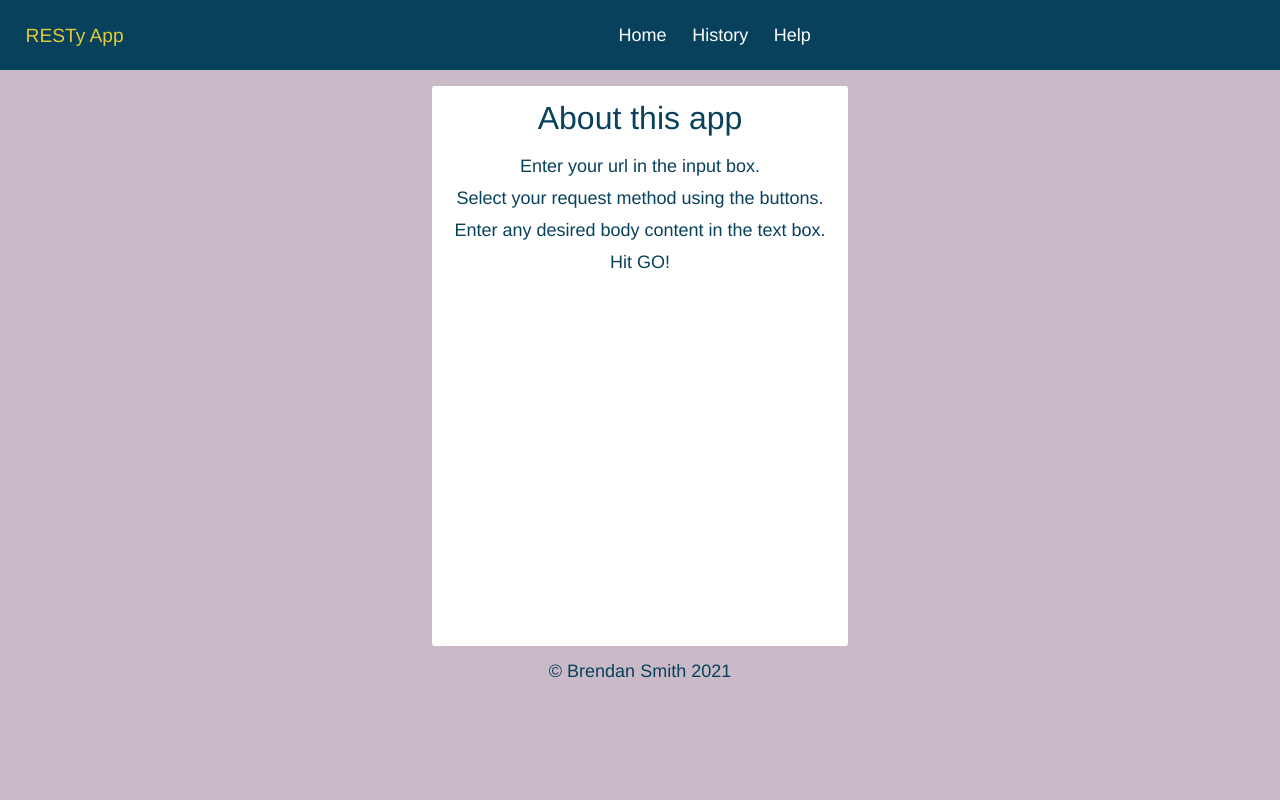
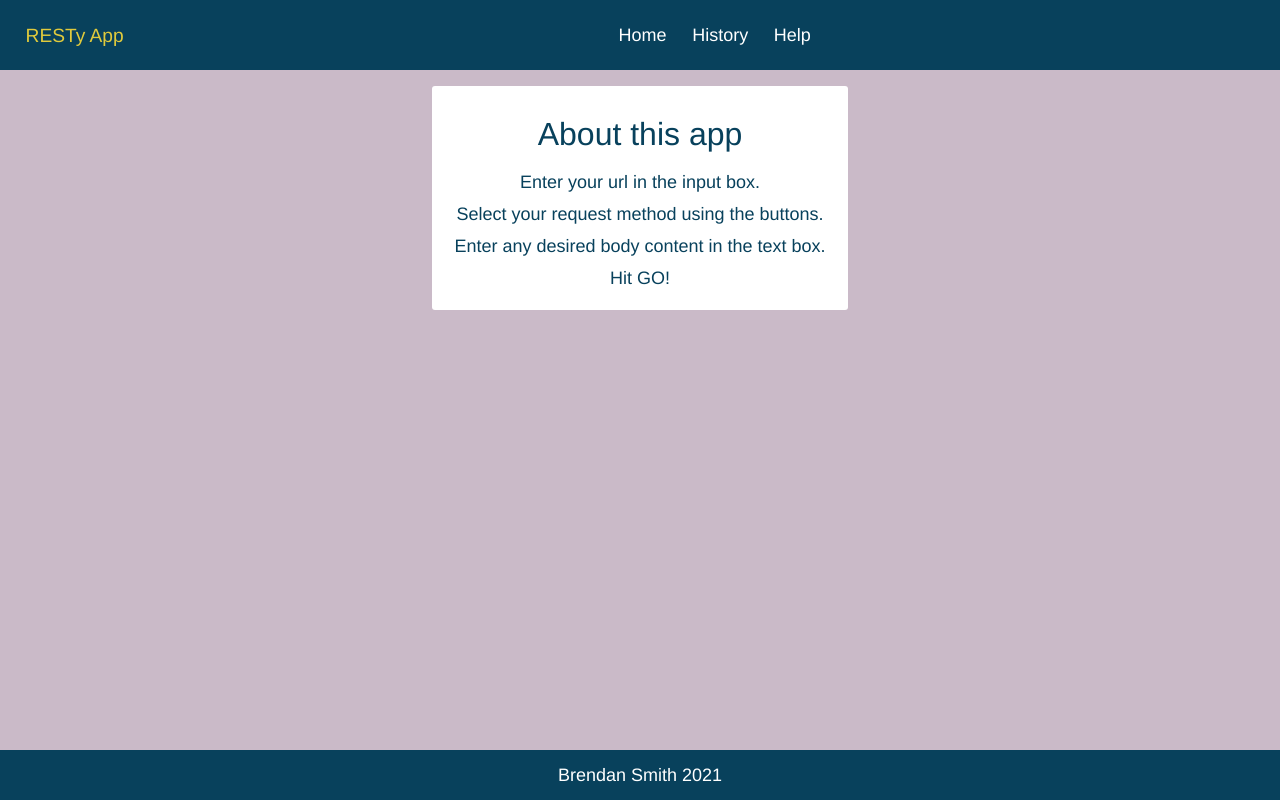
Before and after one commit to brendanrsmith/resty, a React (Create React App) app: page /help in a window 1280 px wide. Built offline with nearby package versions, Linux system fonts and the light colour scheme; the HTML template or start-up script is replaced by a standard one.

Commit message:
Refactor react components to functional, clean up css

```diff
--- a/src/App.js
+++ b/src/App.js
@@ -1,6 +1,5 @@
-import React from 'react';
-import { Route, Switch } from 'react-router-dom';
-import { BrowserRouter } from 'react-router-dom';
+import React, { useState } from 'react';
+import { Route, Switch, BrowserRouter } from 'react-router-dom';
 import axios from 'axios';
 
 import './core.scss';
@@ -12,76 +11,73 @@ import History from './history/History';
 import Results from './results/Results';
 import Help from './Help';
 
-class App extends React.Component {
+export default function App(props) {
 
-  constructor(props) {
-    super(props);
-    this.state = {
-      loaded: false,
-      loading: false,
-      count: 0,
-      results: [],
-      headers: "",
-      history: []
+  const [loaded, setLoaded] = useState(false);
+  const [loading, setLoading] = useState(false);
+  const [count, setCount] = useState(0);
+  const [results, setResults] = useState([]);
+  const [headers, setHeaders] = useState('');
+  const [history, setHistory] = useState([]);
   // TODO: move history to local Storage
-    }
-  }
 
-  toggleLoading = () => {
-    this.setState({ loading: !this.state.loading });
-  }
+  const toggleLoading = (loading) => {
+    setLoading(loading);
+  };
 
-  handleForm = async (query) => {
-    console.log('handleform called', query);
-    this.toggleLoading();
+  const handleForm = async (query) => {
+    toggleLoading(true);
+    try {
       const raw = await axios(query);
       const data = raw.data;
-    console.log(data.data);
       const count = data.count;
       const headers = raw.headers;
       const results = data;
-    this.setState({ headers, count, results });
-    this.setState({ history: [...this.state.history, query] });
-    this.setState({ loaded: true });
-    this.toggleLoading();
+      setHeaders(headers);
+      setCount(count);
+      setResults(results);
+      setHistory([...history, query]);
+      setLoaded(true);
+      toggleLoading(false);
+    } catch (error) {
+      return;
     }
+  };
 
-  handleHist = async (query) => {
+  const handleHist = async (query) => {
     // TODO: click history item to propogate query input
-    console.log(query);
-    await this.handleForm(query);
-    console.log(this.state.history);
-    this.setState({ history: this.state.history.splice(0, this.state.history.length - 1) });
+    // console.log(query);
+    await handleForm(query);
+    // console.log(this.state.history);
+    setHistory(history.splice(0, history.length));
     // sessionStorage.getItem('query')
     // sessionStorage.setItem('query', JSON.stringify(query));
-  }
+  };
 
 
-  render() {
   return (
     <BrowserRouter>
       <Headers />
       <Switch>
         <Route exact path="/">
-            <Form prompt="Go!" toggleLoading={this.toggleLoading} handler={this.handleForm} />
+          <Form prompt="Go!" toggleLoading={toggleLoading} handler={handleForm} />
           {/* TODO: <div className="reshist"> */}
-            <History history={this.state.history} handler={this.handleHist} />
-            <Results headers={this.state.headers} count={this.state.count} results={this.state.results} loading={this.state.loading} loaded={this.state.loaded} />
+          <History history={history} handler={handleHist} />
+          <Results headers={headers} count={count} results={results} loading={loading} loaded={loaded} />
           {/* </div> */}
         </Route>
         <Route path="/history">
-            <History history={this.state.history} handler={this.handleHist} />
-            <Results results={this.state.results} loading={this.state.loading} loaded={this.state.loaded} />
+          <History history={history} handler={handleHist} />
+          <Results results={results} loading={loading} loaded={loaded} />
+          <div></div>
         </Route>
         <Route path="/help">
           <Help />
+          <div></div>
+          <div></div>
         </Route>
       </Switch>
       <Footer />
     </BrowserRouter>
   )
 }
-
-}
-
-export default App;
--- a/src/Help.js
+++ b/src/Help.js
@@ -3,16 +3,25 @@ import React from 'react';
 const Help = props => {
   return (
     <section className="help">
-      <h1>About this app</h1>
-      <p>
-        Enter your url in the input box.
-        <br></br>
-        Select your request method using the buttons.
-        <br></br>
-        Enter any desired body content in the text box.
-        <br></br>
-        Hit GO!
-      </p>
+      <div>
+
+        <h1>About this app</h1>
+        <ol>
+          <li>
+            Enter your url in the input box.
+          </li>
+          <li>
+            Select your request method using the buttons.
+          </li>
+          <li>
+            Enter any desired body content in the text box.
+          </li>
+          <li>
+            Hit GO!
+          </li>
+        </ol>
+      </div>
+
     </section>
   )
 }
--- a/src/footer/Footer.js
+++ b/src/footer/Footer.js
@@ -1,9 +1,8 @@
-import './footer.scss';
 
 const Footer = () => {
   return (
     <footer>
-      <p>© Brendan Smith 2021</p>
+      <p>Brendan Smith 2021</p>
     </footer>
   )
 }
--- a/src/footer/footer.scss
+++ /dev/null
@@ -1,4 +0,0 @@
-footer {
-  // color: #002a35;
-  grid-column: 1/4;
-}
--- a/src/history/History.js
+++ b/src/history/History.js
@@ -5,10 +5,19 @@ import React from 'react';
 class History extends React.Component {
 
   render() {
-    let items = this.props.history.map((query, i) => <li key={i}><button onClick={() => { this.props.handler(query) }}><div className="queryMethod">{query.method}</div> <div className="queryUrl">{query.url}</div> </button></li>);
+    let items = this.props.history.map((query, i) => {
+      return (
+        <li key={i}>
+          <button onClick={() => { this.props.handler(query) }}>
+            <div className="queryMethod">{query.method}</div>
+            <div className="queryUrl">{query.url}</div>
+          </button>
+        </li>
+      )
+    });
 
     return (
-      <section id="history">
+      <section id="history" >
         <ul>
           {items}
         </ul>
--- a/src/results/Results.js
+++ b/src/results/Results.js
@@ -6,6 +6,7 @@ class Results extends React.Component {
   render() {
     return (
       <section className="results">
+        <div className='flex'>
           <If condition={this.props.loading}>
             <Then>
               <div className="loader"></div>
@@ -24,6 +25,7 @@ class Results extends React.Component {
               </If>
             </Else>
           </If>
+        </div>
       </section >
     )
   }
--- a/src/styles/_layout.scss
+++ b/src/styles/_layout.scss
@@ -1,10 +1,14 @@
 #root {
   display: grid;
   grid-template-columns: repeat(3, 1fr);
-  grid-auto-rows: minmax(100px auto);
+  grid-auto-rows: auto auto 1fr auto;
   gap: 1rem;
+  min-height: 100vh;
 }
 
+body{
+  min-height: 100vh;
+}
 header {
   background: $secondary-color;
   color: $primary-color;
@@ -46,7 +50,6 @@ main {
   margin: 0 0 0 16px;
   grid-column: 1;
   // border: 1px solid $secondary-color;
-  border-radius: $round-border;
 
   button{
     width: 90%;
@@ -68,6 +71,7 @@ input {
 }
 
 button {
+  border-radius: $round-border;
   padding: 8px 10px;
   margin: 2px;
   border: none;
@@ -85,29 +89,43 @@ button {
 
 .help {
   grid-column: 2/3;
-  background-color: $white;
-  min-height: 70vh;
-  border-radius: $round-border;
 
+  div{
+    background-color: $white;
+    // min-height: 50vh;
+    padding: 1rem;
+    border-radius: $round-border;
+    }
   h1 {
     font-size: 2rem;
     padding: 1rem;
   }
-  p {
+  li {
     line-height: 2rem;;
   }
 }
 .results {
   grid-column: 2/4;
-  border-radius: 4px;
   margin: 0 16px 0 0 ;
-  padding: 1rem;
-  background-color: $white;
-  text-align: left;
-  min-height: 15vh;
 
+  .flex {
+    border-radius: $round-border;
+    padding: 1rem;
+    background-color: $white;
+    text-align: left;
+    min-height: 15vh;
+
+  }
   pre {
     max-width: 600px;
     overflow: hidden;
   }
 }
+
+footer {
+  color: #ffffff;
+  background: $secondary-color;
+  grid-column: 1/4;
+  padding: 1rem;
+  font-weight: 300;
+}
```
Also changed, not shown: src/styles/footer.scss (added), 2 other files (tests, documents, lock files or other folders). Lines whose indentation alone changed are shown as unchanged.
